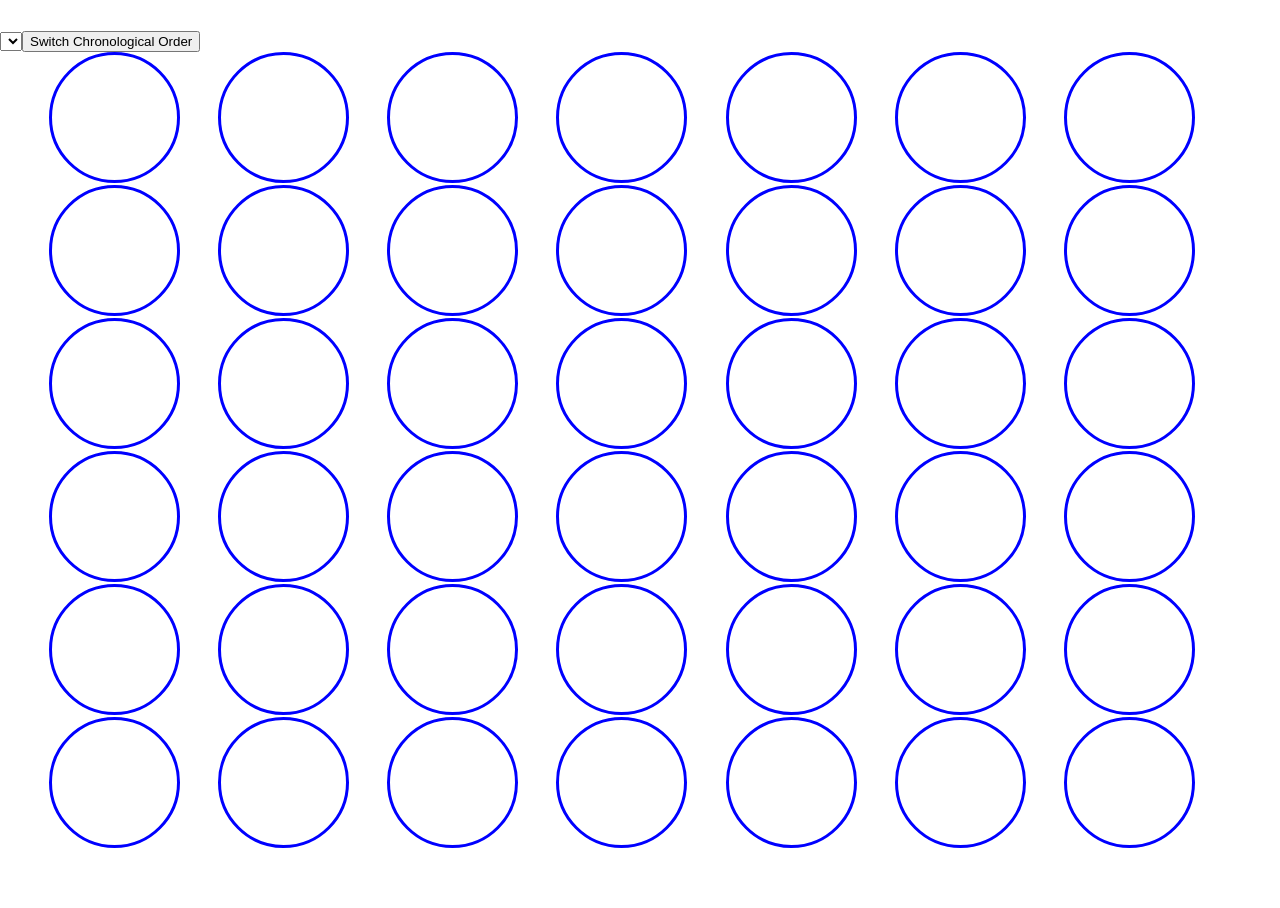
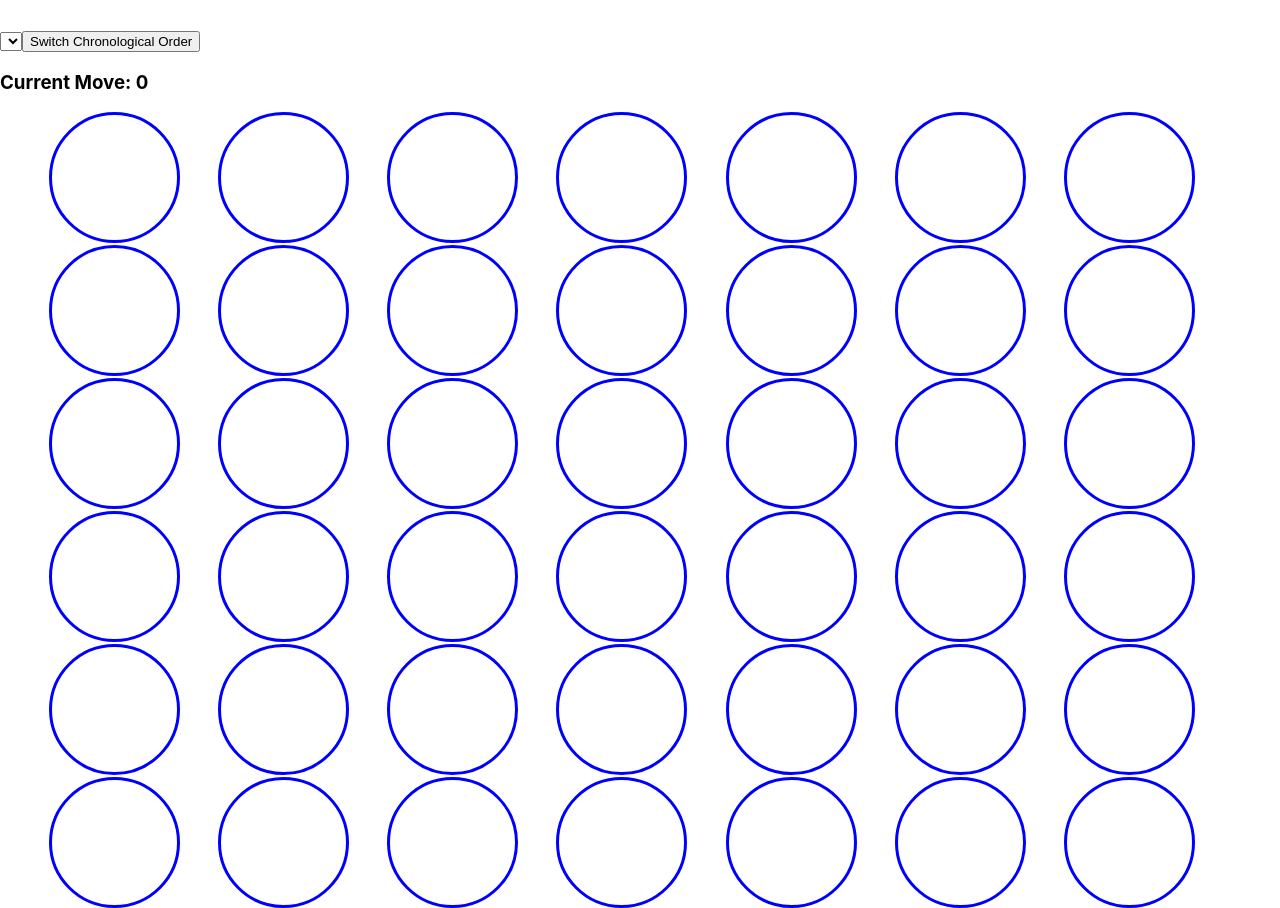
Before and after one commit to technicallyty/CPSC-349-Projects, a React (Create React App) app: page / in a window 1280 px wide. Before the commit the page ends 848 px from the top, so only its background shows below. Built offline with nearby package versions, Linux system fonts and the light colour scheme.

Commit message:
move num
ye

```diff
--- a/src/App.js
+++ b/src/App.js
@@ -250,12 +250,13 @@ function App() {
             }
             return (
               <option value={i} key={i}>
-                Move #{i + 1}, Row: {row}, Col: {col}
+                Move #{i}, Row: {row}, Col: {col}
               </option>
             );
           })}
       </select>
       <button onClick={swapOrderOfHistory}>Switch Chronological Order</button>
+      <h3>Current Move: {currMove}</h3>
       <div className="game-grid">
         {game.map((val, id) => {
           return (
```
